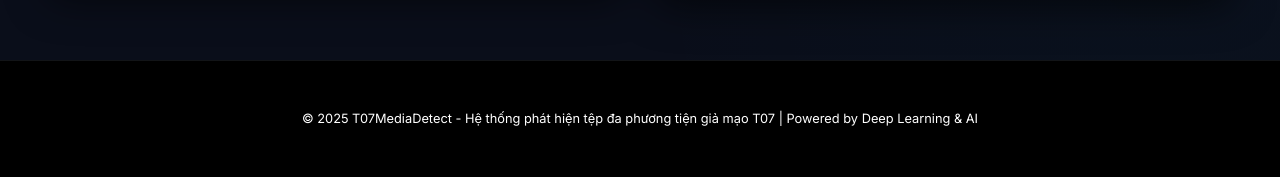
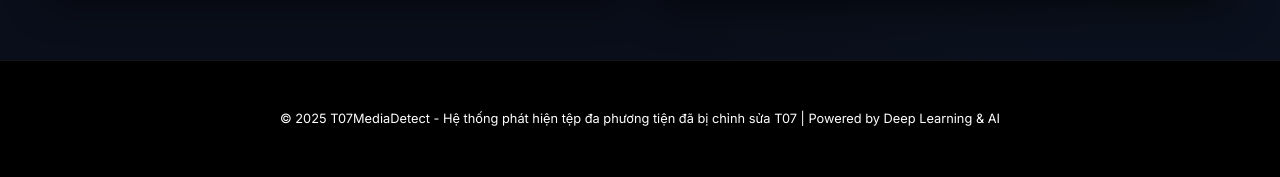
Before and after one commit to tunguyen-195/T07FakeMediaDetect, a Django app: page / in a window 1280 px wide. Shown: the part 2272-2449 px from the top of the page. Run offline with Django 3.2, Linux system fonts and the light colour scheme; some libraries are stand-ins or nearby versions.

Commit message:
fix: replace gia mao with da bi chinh sua in UI templates

```diff
--- a/webapp/templates/image.html
+++ b/webapp/templates/image.html
@@ -111,7 +111,7 @@
                 <div class="col-lg-6 mb-4" id="imagegenerationSecton">
                     <div class="t07-card">
                         <h4>🔬 Công cụ Phân tích Forensics</h4>
-                        <p class="t07-muted mb-3">Chọn công cụ phân tích để hiển thị các dấu hiệu giả mạo:</p>
+                        <p class="t07-muted mb-3">Chọn công cụ phân tích để hiển thị các dấu hiệu chỉnh sửa:</p>
 
                         <form method="POST" action="getImages" enctype="multipart/form-data">
                             {% csrf_token %}
--- a/webapp/templates/index.html
+++ b/webapp/templates/index.html
@@ -6,8 +6,9 @@
 <head>
     <meta charset="utf-8">
     <meta name="viewport" content="width=device-width, initial-scale=1.0, shrink-to-fit=no">
-    <title>T07MediaDetect - Hệ thống phát hiện tệp đa phương tiện giả mạo T07 | Trang chủ</title>
-    <meta name="description" content="Hệ thống phát hiện tệp đa phương tiện giả mạo T07 - Sử dụng Deep Learning để phân tích tính xác thực của ảnh và video">
+    <title>T07MediaDetect - Hệ thống phát hiện tệp đa phương tiện đã bị chỉnh sửa T07 | Trang chủ</title>
+    <meta name="description"
+        content="Hệ thống phát hiện tệp đa phương tiện đã bị chỉnh sửa T07 - Sử dụng Deep Learning để phân tích tính xác thực của ảnh và video">
     <link rel="stylesheet" href="{% static 'assets/bootstrap/css/bootstrap.min.css' %}">
     <link rel="preconnect" href="https://fonts.googleapis.com">
     <link rel="preconnect" href="https://fonts.gstatic.com" crossorigin>
@@ -65,13 +66,16 @@
             <div class="row align-items-center">
                 <div class="col-lg-6 order-lg-2">
                     <div class="t07-card">
-                        <img class="img-fluid" src="{% static 'assets/img/retouching.png' %}" style="border-radius: 12px; box-shadow: 0 4px 16px rgba(0,0,0,0.3);">
+                        <img class="img-fluid" src="{% static 'assets/img/retouching.png' %}"
+                            style="border-radius: 12px; box-shadow: 0 4px 16px rgba(0,0,0,0.3);">
                     </div>
                 </div>
                 <div class="col-lg-6 order-lg-1">
                     <div class="t07-card">
                         <h2>🖼️ Phát hiện Ảnh đã chỉnh sửa</h2>
-                        <p>Sử dụng mô hình CNN kết hợp với kỹ thuật Error Level Analysis (ELA) để phát hiện các vùng bị chỉnh sửa trong ảnh. Hệ thống phân tích các bất thường về nén JPEG, nhiễu, và các dấu vết kỹ thuật số khác.</p>
+                        <p>Sử dụng mô hình CNN kết hợp với kỹ thuật Error Level Analysis (ELA) để phát hiện các vùng bị
+                            chỉnh sửa trong ảnh. Hệ thống phân tích các bất thường về nén JPEG, nhiễu, và các dấu vết kỹ
+                            thuật số khác.</p>
                         <p><strong>Các kỹ thuật phát hiện:</strong></p>
                         <ul>
                             <li>Error Level Analysis (ELA)</li>
@@ -90,13 +94,16 @@
             <div class="row align-items-center">
                 <div class="col-lg-6 order-lg-1">
                     <div class="t07-card">
-                        <img class="img-fluid" src="{% static 'assets/img/video-forgery.jpg' %}" style="border-radius: 12px; box-shadow: 0 4px 16px rgba(0,0,0,0.3);">
+                        <img class="img-fluid" src="{% static 'assets/img/video-forgery.jpg' %}"
+                            style="border-radius: 12px; box-shadow: 0 4px 16px rgba(0,0,0,0.3);">
                     </div>
                 </div>
                 <div class="col-lg-6 order-lg-2">
                     <div class="t07-card">
                         <h2>🎥 Phát hiện Video đã chỉnh sửa</h2>
-                        <p>Phân tích từng khung hình của video để phát hiện các dấu hiệu chỉnh sửa, deepfake, hoặc ghép nối không tự nhiên. Hệ thống kiểm tra tính nhất quán giữa các khung hình và phát hiện bất thường.</p>
+                        <p>Phân tích từng khung hình của video để phát hiện các dấu hiệu chỉnh sửa, deepfake, hoặc ghép
+                            nối không tự nhiên. Hệ thống kiểm tra tính nhất quán giữa các khung hình và phát hiện bất
+                            thường.</p>
                         <p><strong>Tính năng:</strong></p>
                         <ul>
                             <li>Phân tích khung hình (Frame-by-frame analysis)</li>
@@ -115,13 +122,16 @@
             <div class="row align-items-center">
                 <div class="col-lg-6 order-lg-2">
                     <div class="t07-card">
-                        <img class="img-fluid" src="{% static 'assets/img/ifake.jpg' %}" style="border-radius: 12px; box-shadow: 0 4px 16px rgba(0,0,0,0.3);">
+                        <img class="img-fluid" src="{% static 'assets/img/ifake.jpg' %}"
+                            style="border-radius: 12px; box-shadow: 0 4px 16px rgba(0,0,0,0.3);">
                     </div>
                 </div>
                 <div class="col-lg-6 order-lg-1">
                     <div class="t07-card">
                         <h2>🤖 Công nghệ AI tiên tiến</h2>
-                        <p>T07MediaDetect sử dụng mô hình Deep Learning được huấn luyện trên dataset FIDAC và CASIA để đạt độ chính xác cao trong việc phát hiện chỉnh sửa. Hệ thống kết hợp nhiều kỹ thuật forensics để đưa ra kết quả đáng tin cậy.</p>
+                        <p>T07MediaDetect sử dụng mô hình Deep Learning được huấn luyện trên dataset FIDAC và CASIA để
+                            đạt độ chính xác cao trong việc phát hiện chỉnh sửa. Hệ thống kết hợp nhiều kỹ thuật
+                            forensics để đưa ra kết quả đáng tin cậy.</p>
                         <p><strong>Ưu điểm:</strong></p>
                         <ul>
                             <li>Độ chính xác cao với mô hình CNN tối ưu</li>
@@ -136,7 +146,8 @@
     </section>
     <footer class="py-5 bg-black">
         <div class="container">
-            <p class="text-center text-white m-0 small">© 2025 T07MediaDetect - Hệ thống phát hiện tệp đa phương tiện giả mạo T07 | Powered by Deep Learning & AI</p>
+            <p class="text-center text-white m-0 small">© 2025 T07MediaDetect - Hệ thống phát hiện tệp đa phương tiện đã
+                bị chỉnh sửa T07 | Powered by Deep Learning & AI</p>
         </div>
     </footer>
     <script src="{% static 'assets/js/jquery.min.js' %}"></script>
--- a/webapp/templates/video.html
+++ b/webapp/templates/video.html
@@ -152,7 +152,7 @@
     <footer class="py-5 bg-black">
         <div class="container">
             <p class="text-center text-white m-0 small">© 2025 T07MediaDetect - Hệ thống phát hiện tệp đa phương
-                tiện giả mạo T07 | Powered by Deep Learning & AI</p>
+                tiện đã bị chỉnh sửa T07 | Powered by Deep Learning & AI</p>
         </div>
     </footer>
     <script>
```
Lines whose indentation alone changed are shown as unchanged.
